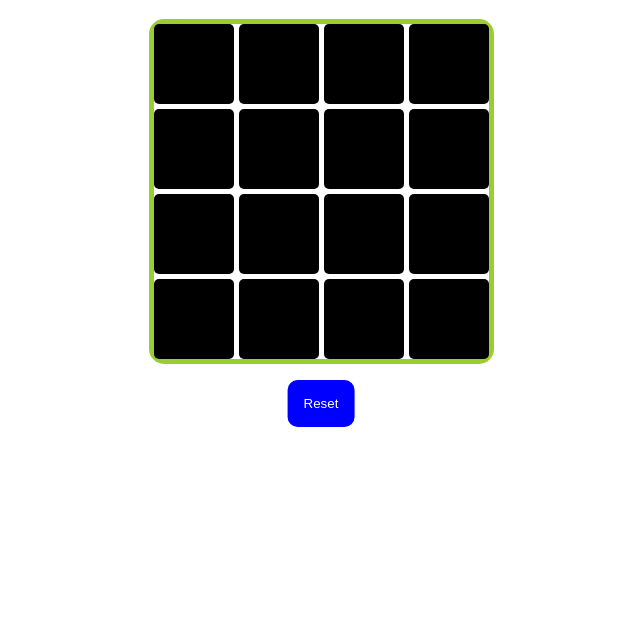
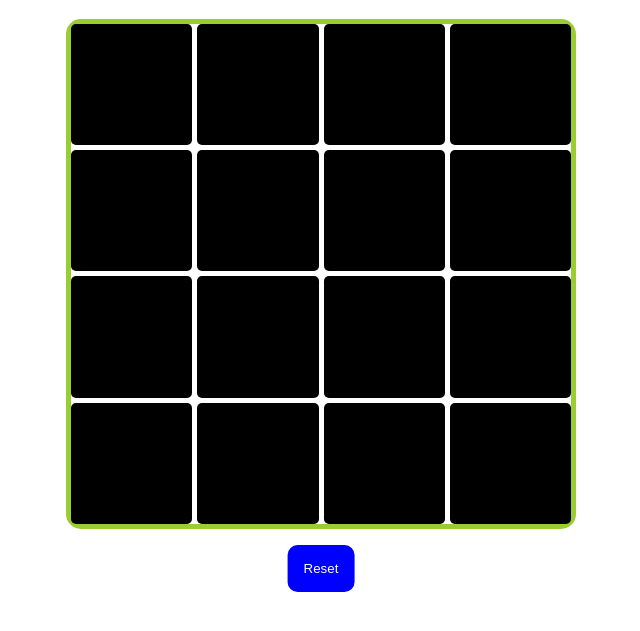
Before and after one commit to DovydasA/js-memory-game, a plain HTML site: page index.html in a window 1280 px wide. Shown: the part 61-692 px from the top of the page, without its empty margins (319-959 px from the left). Drawn offline with Linux system fonts and the light colour scheme.

Commit message:
Add files via upload

```diff
--- a/styles.css
+++ b/styles.css
@@ -5,18 +5,15 @@
 	border: 5px solid yellowgreen;
 	border-radius: 15px;
 	grid-gap: 5px;
-	width: fit-content;
-	min-width: 335px;
-	min-height: 335px;
+	justify-content: center;
+	min-width: 350px;
+	max-width: 500px;
 	margin: 0 auto;
 }
 
 .card {
-	min-width: 80px;
-	min-height: 80px;
-	max-width: 200px;
-	max-height: 200px;
 	border-radius: 5px;
+	aspect-ratio: 1/1;
 }
 
 .card-hidden {
```
